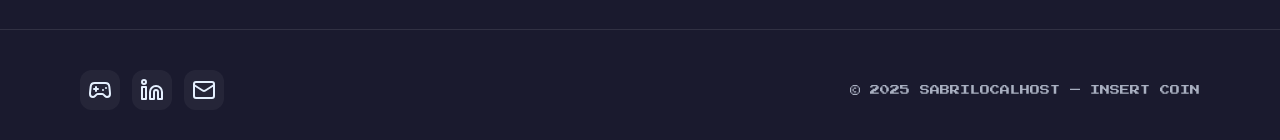
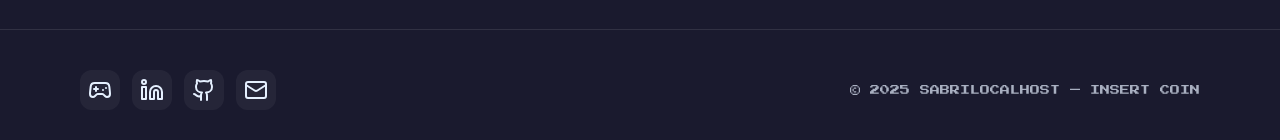
Before and after one commit to sbasteiro/personalweb, a React (Vite) app: page /home in a window 1280 px wide. Shown: the part 2622-2762 px from the top of the page. Built offline with nearby package versions, Linux system fonts and the light colour scheme.

Commit message:
agrego github

```diff
--- a/src/components/Footer.tsx
+++ b/src/components/Footer.tsx
@@ -1,4 +1,4 @@
-import { Gamepad2, Linkedin, Mail } from "lucide-react";
+import { Gamepad2, Linkedin, Mail, Github } from "lucide-react";
 
 export default function Footer() {
     return (
@@ -11,6 +11,9 @@ export default function Footer() {
                     <a href="https://www.linkedin.com/in/sabrina-basteiro/" target="_blank" rel="noreferrer" className="rounded-xl p-2 bg-white/5">
                         <Linkedin />
                     </a>
+                    <a href="https://github.com/sbasteiro" target="_blank" rel="noreferrer" className="rounded-xl p-2 bg-white/5">
+                        <Github />
+                    </a>
                     <a href="mailto:sabrilocalhost@gmail.com?subject=Contacto%20desde%20Portfolio&body=Hola%2C%20Sabrina!%20Me%20gustar%C3%ADa%20que%20trabajemos%20juntos." className="rounded-xl p-2 bg-white/5">
                         <Mail />
                     </a>
```
